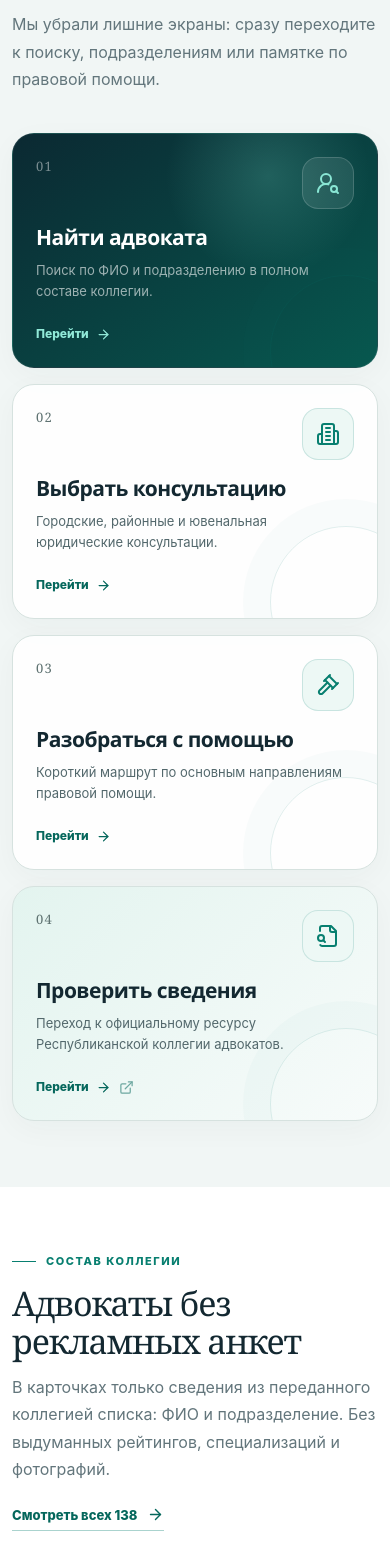
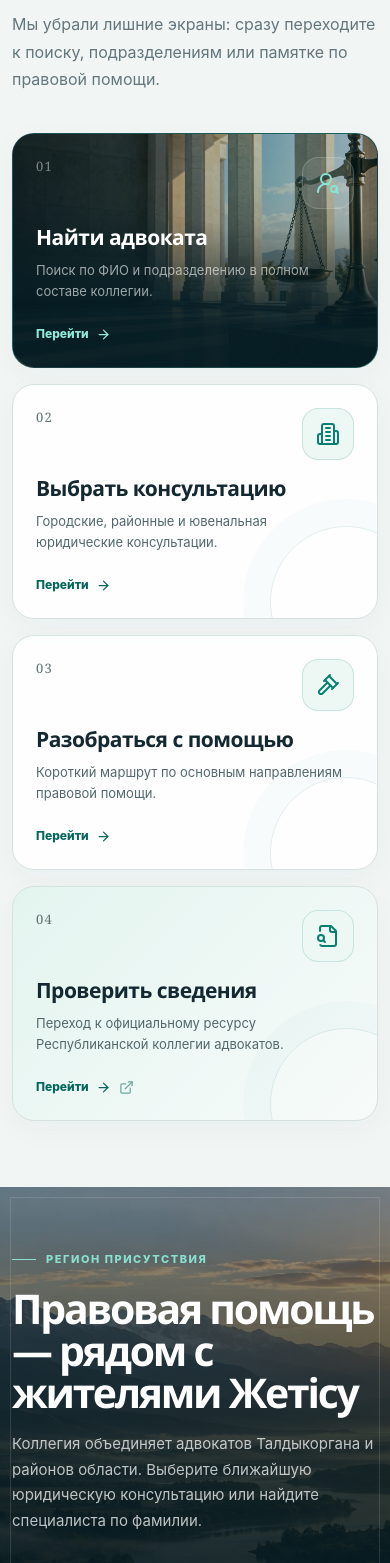
Before and after one commit to ZhanibekDD/collegia-advokatov, a Next.js app: page / in a window 390 px wide. Shown: the part 1645-3208 px from the top of the page. Built offline with nearby package versions, Linux system fonts and the light colour scheme; no server answers.

Commit message:
Add regional imagery to KAOJ portal

```diff
--- a/app/globals.css
+++ b/app/globals.css
@@ -940,7 +940,9 @@ a:hover > .round-arrow, .member-row:hover .round-arrow, .directory-row:hover .ro
 .route-card-v2:hover { transform: translateY(-7px); border-color: rgba(8,127,112,.35); box-shadow: 0 24px 55px rgba(8,47,54,.11); }
 .route-card-v2:hover::after { transform: translate(-12px,-12px) scale(1.12); }
 .route-card-1 { grid-row: 1 / 3; min-height: 506px; background: linear-gradient(145deg, #0b2932, #07584f); color: var(--white); border-color: rgba(255,255,255,.08); }
-.route-card-1::before { content: ""; position: absolute; inset: 0; background: radial-gradient(circle at 70% 18%, rgba(126,231,211,.2), transparent 32%); }
+.route-card-1::before { content: ""; position: absolute; z-index: 1; inset: 0; background: linear-gradient(180deg, rgba(5,28,35,.1) 0%, rgba(5,28,35,.22) 38%, rgba(5,28,35,.94) 82%), radial-gradient(circle at 70% 18%, rgba(126,231,211,.2), transparent 32%); }
+.route-card-image { position: absolute; z-index: 0; inset: 0; width: 100%; height: 100%; object-fit: cover; object-position: 62% center; opacity: .83; transform: scale(1.015); transition: transform 1.1s cubic-bezier(.2,.7,.2,1), filter 500ms ease; }
+.route-card-1:hover .route-card-image { transform: scale(1.075); filter: saturate(1.08); }
 .route-card-4 { grid-column: 2 / 4; min-height: 245px; background: linear-gradient(135deg, #e3f4ef, #f7fbfa); }
 .route-card-top { position: relative; z-index: 2; display: flex; align-items: flex-start; justify-content: space-between; }
 .route-number { color: #9aa9a7; font: 500 13px Georgia, serif; letter-spacing: .09em; }
@@ -958,6 +960,25 @@ a:hover > .round-arrow, .member-row:hover .round-arrow, .directory-row:hover .ro
 .route-card-action svg { width: 15px; height: 15px; transition: transform 180ms ease; }
 .route-card-v2:hover .route-card-action svg:first-of-type { transform: translateX(4px); }
 .route-card-action svg:last-child:not(:first-child) { margin-left: 1px; opacity: .55; }
+
+.region-story { position: relative; min-height: 560px; display: grid; overflow: hidden; background: #062832; color: var(--white); isolation: isolate; }
+.region-story-image { position: absolute; z-index: -3; inset: 0; width: 100%; height: 100%; object-fit: cover; object-position: 58% center; animation: panorama-drift 18s ease-in-out infinite alternate; }
+.region-story-shade { position: absolute; z-index: -2; inset: 0; background: linear-gradient(90deg, rgba(4,25,32,.97) 0%, rgba(4,25,32,.84) 42%, rgba(4,25,32,.24) 77%, rgba(4,25,32,.1) 100%), linear-gradient(0deg, rgba(4,25,32,.62), transparent 48%); }
+.region-story::after { content: ""; position: absolute; z-index: -1; inset: 20px; border: 1px solid rgba(255,255,255,.13); pointer-events: none; }
+.region-story-inner { min-height: 560px; display: flex; align-items: flex-end; padding-top: 88px; padding-bottom: 72px; }
+.region-story-copy { max-width: 660px; }
+.region-story-copy h2 { max-width: 650px; margin: 20px 0 18px; color: var(--white); font: 680 clamp(38px,5vw,64px)/1.02 "Segoe UI Variable Display", "Segoe UI", sans-serif; letter-spacing: -.055em; text-wrap: balance; }
+.region-story-copy > p { max-width: 600px; margin: 0; color: rgba(255,255,255,.73); font-size: 17px; line-height: 1.7; }
+.region-story-actions { display: flex; align-items: center; gap: 28px; margin-top: 31px; }
+.region-story-button { border-color: #80e4d2; background: #80e4d2; color: #05272e; box-shadow: 0 15px 38px rgba(2,20,25,.28); }
+.region-story-button:hover { border-color: #a1f2e3; background: #a1f2e3; }
+.region-story-facts { display: flex; align-items: stretch; gap: 20px; }
+.region-story-facts span { min-width: 84px; display: flex; flex-direction: column; color: rgba(255,255,255,.58); font-size: 11px; font-weight: 700; letter-spacing: .05em; text-transform: uppercase; }
+.region-story-facts span + span { padding-left: 20px; border-left: 1px solid rgba(255,255,255,.2); }
+.region-story-facts strong { margin-bottom: 3px; color: var(--white); font: 650 28px/1 "Segoe UI Variable Display", "Segoe UI", sans-serif; letter-spacing: -.04em; }
+
+.page-hero.about-hero { background: linear-gradient(90deg, rgba(5,29,37,.97), rgba(5,42,46,.82) 58%, rgba(5,42,46,.42)), url('/images/jetisu-panorama-v1.webp') 55% center / cover; }
+.page-hero.help-hero { background: linear-gradient(90deg, rgba(5,29,37,.97), rgba(5,42,46,.83) 62%, rgba(5,42,46,.48)), url('/images/legal-architecture-v1.webp') 62% center / cover; }
 
 .members-section-v2 { background: #fff; }
 .member-preview-v2 { overflow: hidden; border: 1px solid var(--line); border-radius: 22px; box-shadow: 0 18px 55px rgba(12,47,54,.06); }
@@ -989,6 +1010,7 @@ a:hover > .round-arrow, .member-row:hover .round-arrow, .directory-row:hover .ro
 @keyframes consultation-sweep { 0%,28% { transform: translateX(0) rotate(12deg); } 68%,100% { transform: translateX(650%) rotate(12deg); } }
 @keyframes details-open { from { opacity: 0; transform: translateY(-8px); } to { opacity: 1; transform: none; } }
 @keyframes stat-pop { from { opacity: 0; transform: translateY(9px) scale(.72); } to { opacity: 1; transform: none; } }
+@keyframes panorama-drift { from { transform: scale(1.02) translate3d(0,0,0); } to { transform: scale(1.085) translate3d(-1.2%,.5%,0); } }
 
 @media (max-width: 1080px) {
   .hero-v2-grid { grid-template-columns: minmax(0,1fr) 390px; gap: 35px; }
@@ -1034,6 +1056,15 @@ a:hover > .round-arrow, .member-row:hover .round-arrow, .directory-row:hover .ro
   .route-card-1 h3 { font-size: 26px; }
   .route-card-v2 h3 { font-size: 21px; }
   .official-facts-v2 { padding-inline: 20px; }
+  .region-story, .region-story-inner { min-height: 540px; }
+  .region-story { background: #062832; }
+  .region-story::after { inset: 10px; }
+  .region-story-inner { align-items: flex-end; padding-top: 64px; padding-bottom: 50px; }
+  .region-story-image { object-position: 68% center; }
+  .region-story-shade { background: linear-gradient(0deg, rgba(4,25,32,.97) 0%, rgba(4,25,32,.8) 58%, rgba(4,25,32,.25) 100%); }
+  .region-story-copy h2 { font-size: clamp(34px,10.5vw,46px); }
+  .region-story-copy > p { font-size: 15px; }
+  .region-story-actions { align-items: flex-start; flex-direction: column; gap: 24px; }
 }
 
 @media (prefers-reduced-motion: reduce) {
--- a/app/page.tsx
+++ b/app/page.tsx
@@ -53,6 +53,12 @@ const text = {
     routesEyebrow: "Быстрый маршрут",
     routesTitle: "Нужный раздел — в один шаг",
     routesLead: "Мы убрали лишние экраны: сразу переходите к поиску, подразделениям или памятке по правовой помощи.",
+    regionEyebrow: "Регион присутствия",
+    regionTitle: "Правовая помощь — рядом с жителями Жетісу",
+    regionText: "Коллегия объединяет адвокатов Талдыкоргана и районов области. Выберите ближайшую юридическую консультацию или найдите специалиста по фамилии.",
+    regionCta: "Открыть консультации",
+    regionMembers: "адвокатов",
+    regionGroups: "подразделений",
     routes: [
       ["Найти адвоката", "Поиск по ФИО и подразделению в полном составе коллегии."],
       ["Выбрать консультацию", "Городские, районные и ювенальная юридические консультации."],
@@ -100,6 +106,12 @@ const text = {
     routesEyebrow: "Жылдам бағыт",
     routesTitle: "Қажетті бөлім — бір қадамда",
     routesLead: "Артық экрандарды алып тастадық: іздеуге, бөлімшелерге немесе құқықтық көмек нұсқаулығына бірден өтіңіз.",
+    regionEyebrow: "Қызмет көрсету өңірі",
+    regionTitle: "Құқықтық көмек — Жетісу тұрғындарына жақын",
+    regionText: "Алқа Талдықорған қаласы мен облыс аудандарындағы адвокаттарды біріктіреді. Жақын заң консультациясын таңдаңыз немесе адвокатты тегі бойынша табыңыз.",
+    regionCta: "Консультацияларды ашу",
+    regionMembers: "адвокат",
+    regionGroups: "бөлімше",
     routes: [
       ["Адвокат табу", "Алқаның толық құрамынан аты-жөні және бөлімшесі бойынша іздеу."],
       ["Консультация таңдау", "Қалалық, аудандық және ювеналдық заң консультациялары."],
@@ -226,11 +238,34 @@ export default function HomePage() {
           <div className="route-grid-v2">
             {t.routes.map(([title, description], index) => {
               const Icon = routeIcons[index];
-              const content = <><div className="route-card-top"><span className="route-number">0{index + 1}</span><span className="route-icon"><Icon /></span></div><h3>{title}</h3><p>{description}</p><span className="route-card-action">{locale === "ru" ? "Перейти" : "Ашу"}<ArrowRight />{index === 3 && <ExternalLink />}</span></>;
+              // The source asset is already an optimized, responsive-safe WebP; Vinext's image endpoint is not available in this static Worker build.
+              // eslint-disable-next-line @next/next/no-img-element
+              const content = <>{index === 0 && <img className="route-card-image" src="/images/legal-architecture-v1.webp" alt="" loading="lazy" aria-hidden="true" />}<div className="route-card-top"><span className="route-number">0{index + 1}</span><span className="route-icon"><Icon /></span></div><h3>{title}</h3><p>{description}</p><span className="route-card-action">{locale === "ru" ? "Перейти" : "Ашу"}<ArrowRight />{index === 3 && <ExternalLink />}</span></>;
               const className = `route-card-v2 route-card-${index + 1}`;
               const style = { "--reveal-delay": `${index * 80}ms` } as React.CSSProperties;
               return index === 3 ? <a className={className} style={style} data-reveal href={routeHrefs[index]} target="_blank" rel="noreferrer" key={title}>{content}</a> : <Link className={className} style={style} data-reveal href={routeHrefs[index]} key={title}>{content}</Link>;
             })}
+          </div>
+        </div>
+      </section>
+
+      <section className="region-story" aria-labelledby="region-story-title">
+        {/* This decorative WebP is pre-compressed and intentionally bypasses Vinext's unavailable runtime image endpoint. */}
+        {/* eslint-disable-next-line @next/next/no-img-element */}
+        <img className="region-story-image" src="/images/jetisu-panorama-v1.webp" alt="" loading="lazy" aria-hidden="true" />
+        <div className="region-story-shade" aria-hidden="true" />
+        <div className="shell region-story-inner">
+          <div className="region-story-copy" data-reveal>
+            <div className="eyebrow light"><span />{t.regionEyebrow}</div>
+            <h2 id="region-story-title">{t.regionTitle}</h2>
+            <p>{t.regionText}</p>
+            <div className="region-story-actions">
+              <Link className="button region-story-button" href="/konsultacii">{t.regionCta}<ArrowRight /></Link>
+              <div className="region-story-facts" aria-label={locale === "ru" ? "Охват коллегии" : "Алқаның қамтуы"}>
+                <span><strong>{directory?.meta.total ?? 138}</strong>{t.regionMembers}</span>
+                <span><strong>{directory?.meta.consultationCount ?? 13}</strong>{t.regionGroups}</span>
+              </div>
+            </div>
           </div>
         </div>
       </section>
```
Also changed, not shown: public/images/jetisu-panorama-v1.webp (added), public/images/legal-architecture-v1.webp (added).
